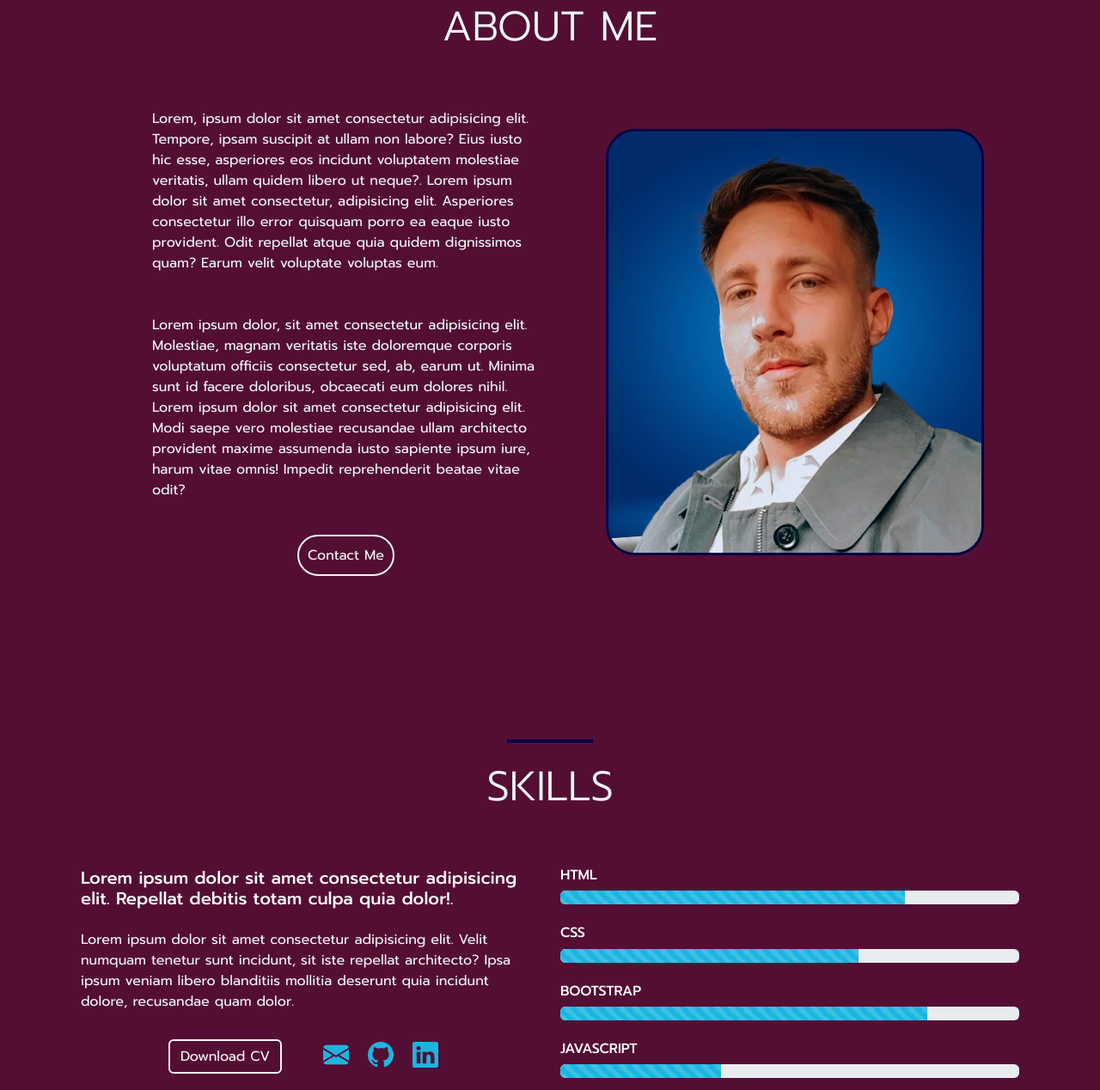
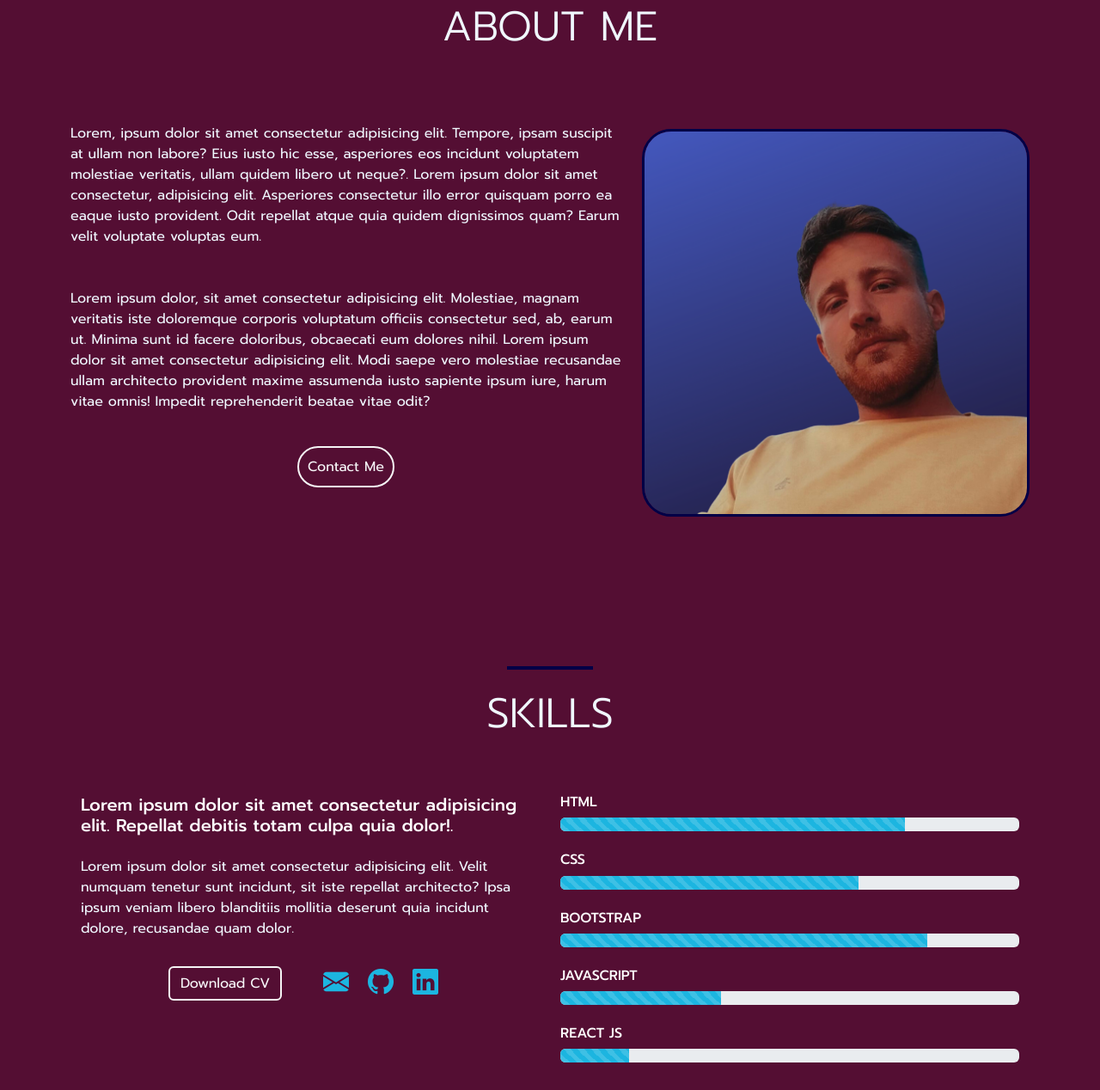
Before and after one commit to Moyanogdev/ProjectMoyanogdev, a plain HTML site: page index.html in a window 1280 px wide. Shown: the part 1021-2289 px from the top of the page at 86% size. Drawn offline with nearby package versions, Linux system fonts and the light colour scheme.

Commit message:
Portfolio Moyano. 2.1

```diff
--- a/styles.css
+++ b/css/styles.css
@@ -261,7 +261,7 @@ main{
 
 #contact form .form-control{
     border-color: #000046;
-    background-color:#1d1d42;
+    background-color:#1d2d42;
     border-width: 4px;
     border-radius: 10px;
     color:whitesmoke;
--- a/index.html
+++ b/index.html
@@ -10,7 +10,7 @@
     <link rel="preconnect" href="https://fonts.gstatic.com" crossorigin>
     <link href="https://fonts.googleapis.com/css2?family=Prompt:wght@300;400;500;600;700&display=swap" rel="stylesheet">
     <link rel="icon" type="image/ico" href="img/imgFavicon.ico">
-    <link rel="stylesheet" href="styles.css">
+    <link rel="stylesheet" href="css/styles.css">
     <title>Portfolio Moyanogdev</title>
 </head>
 
@@ -57,7 +57,7 @@
                             <h1 class="display-5">About Me</h1>
                         </div>
                     </div>
-                    <div class="col-lg-5 d-flex align-items-center ms-auto">
+                    <div class="col-lg-7 d-flex align-items-center ms-auto">
                         <div>
                             <p class="mb-5">Lorem, ipsum dolor sit amet consectetur adipisicing elit. Tempore, ipsam suscipit at ullam non labore? Eius iusto hic esse, asperiores eos incidunt voluptatem molestiae veritatis, ullam quidem libero ut neque?. Lorem ipsum dolor sit amet consectetur, adipisicing elit. Asperiores consectetur illo error quisquam porro ea eaque iusto provident. Odit repellat atque quia quidem dignissimos quam? Earum velit voluptate voluptas eum.</p>
                             <p>Lorem ipsum dolor, sit amet consectetur adipisicing elit. Molestiae, magnam veritatis iste doloremque corporis voluptatum officiis consectetur sed, ab, earum ut. Minima sunt id facere doloribus, obcaecati eum dolores nihil. Lorem ipsum dolor sit amet consectetur adipisicing elit. Modi saepe vero molestiae recusandae ullam architecto provident maxime assumenda iusto sapiente ipsum iure, harum vitae omnis! Impedit reprehenderit beatae vitae odit?</p>
@@ -66,8 +66,8 @@
                             </dir>
                         </div>
                     </div>
-                    <div class="col-12 col-md-6 mt-4 text-center">
-                        <img src="img/imgAboutme.jpg" alt="About me image" class="mw-100">
+                    <div class="col-12 col-md-5 mt-4 text-center">
+                        <img src="img/imgAboutme.png" alt="About me image" class="w-100">
                     </div>
                 </div>
             </div>
@@ -296,6 +296,6 @@
     <!-- JavaScript Bundle with Popper -->
     <script src="https://cdn.jsdelivr.net/npm/bootstrap@5.2.0/dist/js/bootstrap.bundle.min.js" integrity="sha384-A3rJD856KowSb7dwlZdYEkO39Gagi7vIsF0jrRAoQmDKKtQBHUuLZ9AsSv4jD4Xa" crossorigin="anonymous"></script>
     <!-- Script JavaScript-->
-    <script src="proyect.js"></script>
+    <script src="js/proyect.js"></script>
 </body>
 </html>
```
Also changed, not shown: img/imgAboutme.jpg (deleted), img/imgAboutme.png (added), js/proyect.js (renamed from proyect.js).
